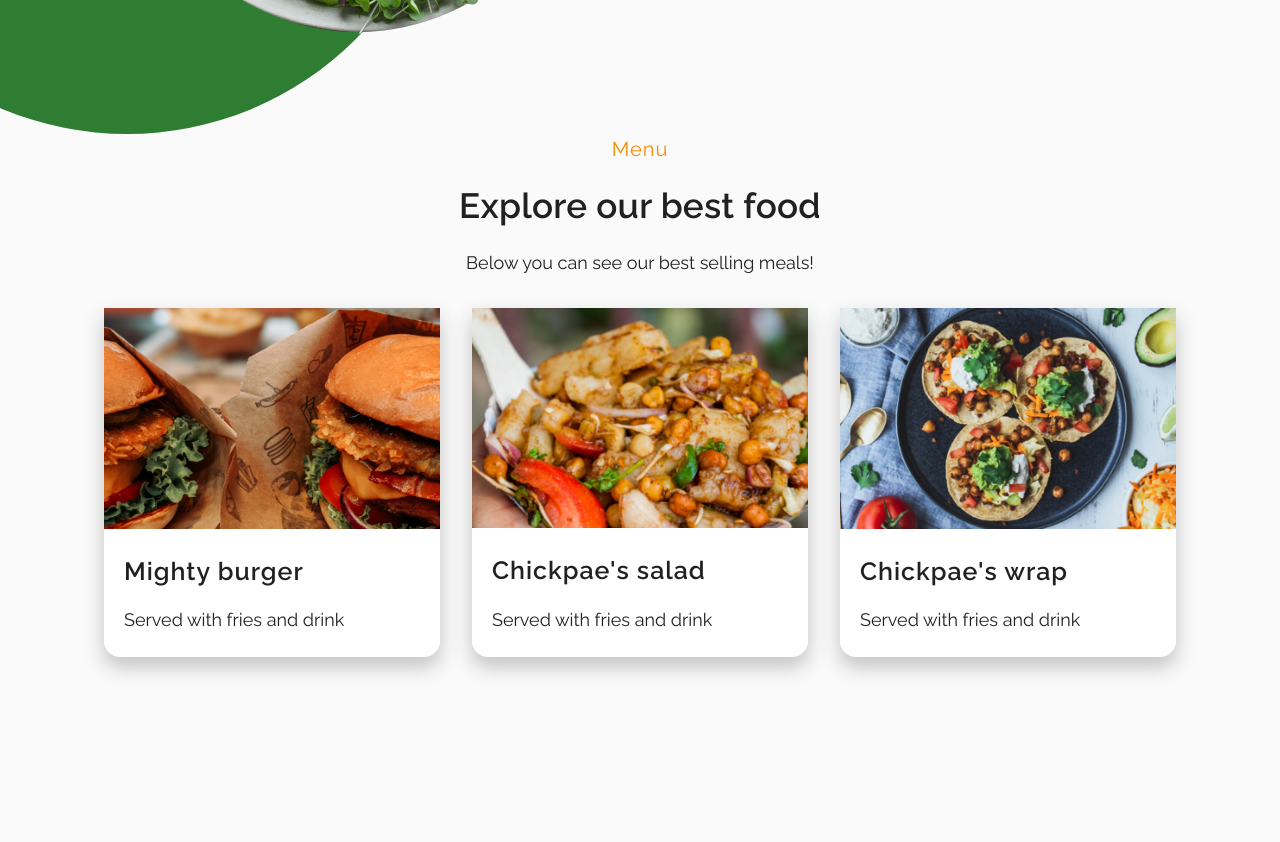
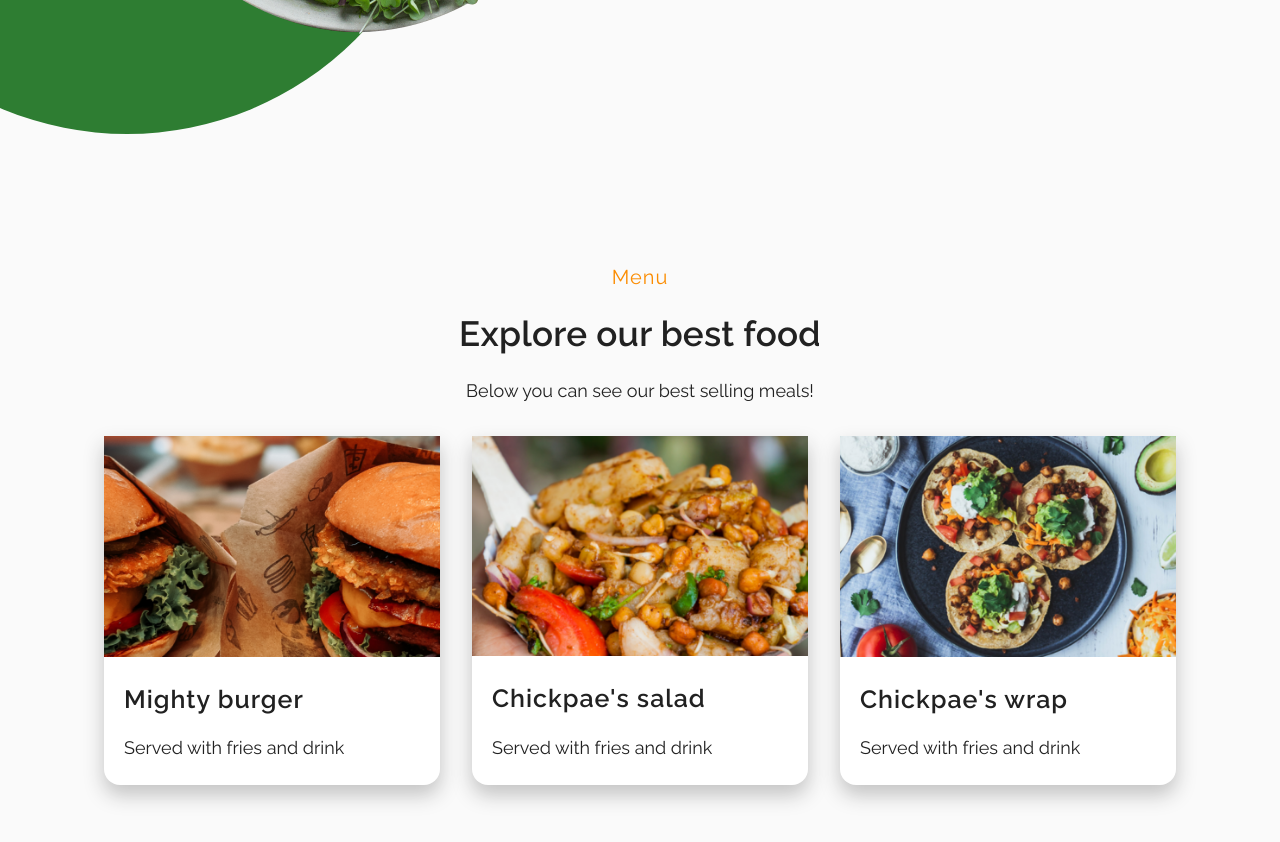
Before and after one commit to thejsdeveloper/the-veggie-king, a Next.js app: page / in a window 1280 px wide. Shown: the part 1520-2362 px from the top of the page. Before the commit the page ends 2305 px from the top, so only its background shows below. Built offline with nearby package versions, Linux system fonts and the light colour scheme.

Commit message:
feat: changing the margin to padding

```diff
--- a/src/components/Menu/Menu.tsx
+++ b/src/components/Menu/Menu.tsx
@@ -4,7 +4,7 @@ import { MenuCards } from "@/constants";
 
 function Menu() {
   return (
-    <section className="flex flex-col mb-32" id="menu">
+    <section className="flex flex-col py-32" id="menu">
       <div className="flex-1 flex flex-col items-center justify-center space-y-4">
         <h3 className="text-orange-600 text-sm font-normal tracking-wide">
           Menu
```
